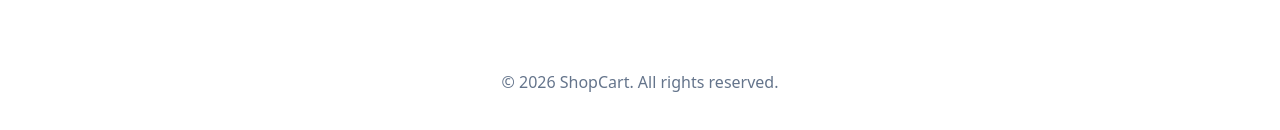
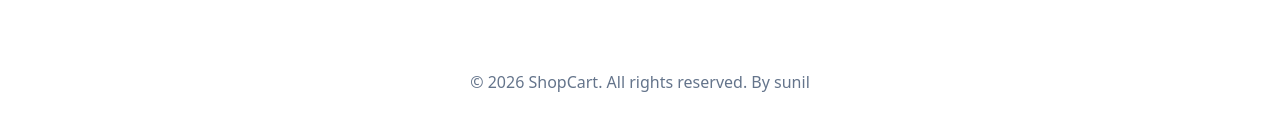
Before and after one commit to Chinmaya-Bindhani/IndiaThings, a React (Vite) app: page / in a window 1280 px wide. Shown: the part 1761-1891 px from the top of the page. Built offline with nearby package versions, Linux system fonts and the light colour scheme.

Commit message:
cicd checking after domain specifications

```diff
--- a/src/components/Footer.jsx
+++ b/src/components/Footer.jsx
@@ -1,7 +1,7 @@
 export default function Footer() {
   return (
     <footer className="mt-10 py-10 text-center text-slate-500">
-      <p>© 2026 ShopCart. All rights reserved.</p>
+      <p>© 2026 ShopCart. All rights reserved. By sunil</p>
     </footer>
   );
 }
```
